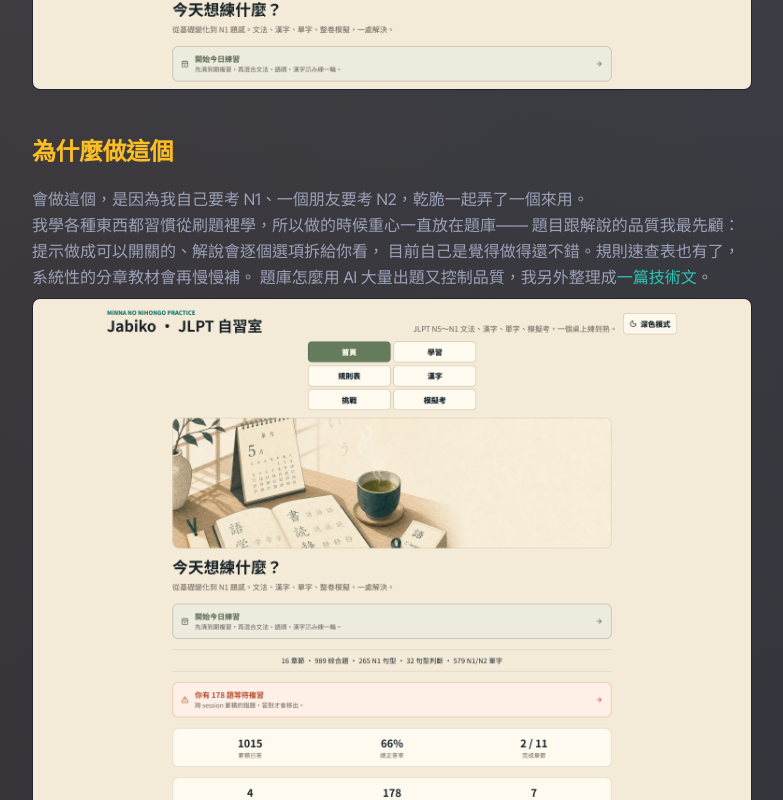
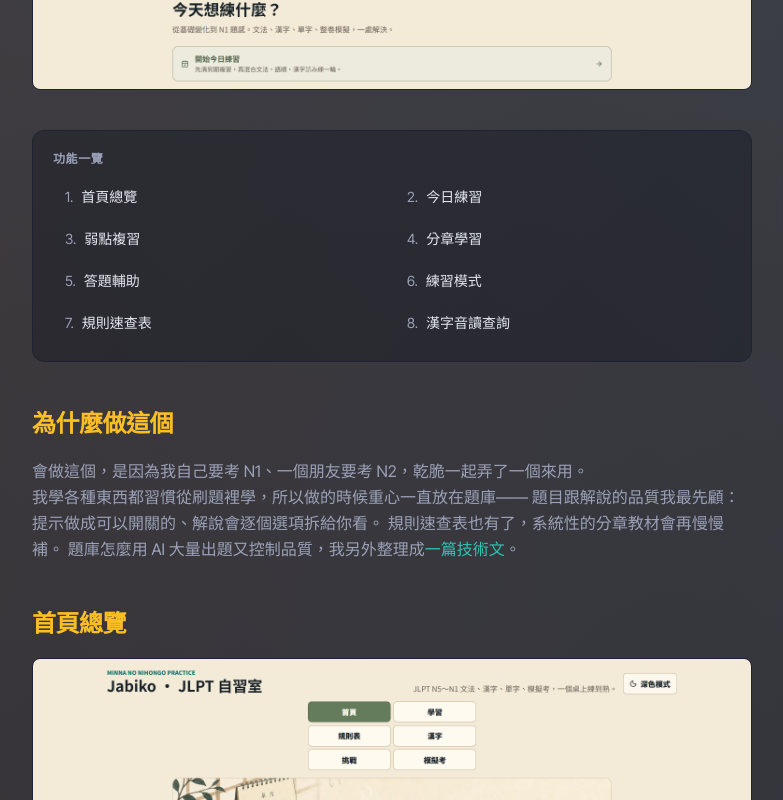
Before and after one commit to HanaYukii/hanayukii-site, a Next.js app: page /blog/jabiko-jlpt-app in a window 1280 px wide. Shown: the part 640-1440 px from the top of the page, without its empty margins (248-1031 px from the left). Built offline with nearby package versions, Linux system fonts and the light colour scheme.

Commit message:
Revise /blog/jabiko-jlpt-app — lead with 學習/答題, add feature TOC + PWA note, trim AI-tone

```diff
--- a/src/app/blog/jabiko-jlpt-app/page.tsx
+++ b/src/app/blog/jabiko-jlpt-app/page.tsx
@@ -71,6 +71,35 @@ export default function JabikoJlptApp() {
         />
       </FadeIn>
 
+      <FadeIn delay={0.1}>
+        <nav className="my-10 rounded-xl border border-border bg-surface/40 p-5">
+          <p className="mb-3 text-xs font-bold uppercase tracking-wider text-text-muted">
+            功能一覽
+          </p>
+          <div className="grid grid-cols-1 gap-1.5 sm:grid-cols-2">
+            {[
+              { id: "home", title: "首頁總覽" },
+              { id: "today", title: "今日練習" },
+              { id: "srs", title: "弱點複習" },
+              { id: "learn", title: "分章學習" },
+              { id: "answering", title: "答題輔助" },
+              { id: "modes", title: "練習模式" },
+              { id: "rules", title: "規則速查表" },
+              { id: "kanji-lookup", title: "漢字音讀查詢" },
+            ].map((item, i) => (
+              <a
+                key={item.id}
+                href={`#${item.id}`}
+                className="flex items-center gap-2 rounded-lg px-3 py-2 text-sm text-text transition-colors hover:bg-surface-hover hover:text-primary"
+              >
+                <span className="text-text-muted">{i + 1}.</span>
+                {item.title}
+              </a>
+            ))}
+          </div>
+        </nav>
+      </FadeIn>
+
       <div className="prose-custom space-y-2 leading-relaxed text-text-muted [&_code]:rounded [&_code]:bg-surface [&_code]:px-1.5 [&_code]:py-0.5 [&_code]:text-sm [&_code]:text-primary [&_strong]:text-text">
         {/* ============ 為什麼做這個 ============ */}
         <FadeIn>
@@ -80,8 +109,8 @@ export default function JabikoJlptApp() {
           </p>
           <p>
             我學各種東西都習慣從刷題裡學，所以做的時候重心一直放在題庫——
-            題目跟解說的品質我最先顧：提示做成可以開關的、解說會逐個選項拆給你看，
-            目前自己是覺得做得還不錯。規則速查表也有了，系統性的分章教材會再慢慢補。
+            題目跟解說的品質我最先顧：提示做成可以開關的、解說會逐個選項拆給你看。
+            規則速查表也有了，系統性的分章教材會再慢慢補。
             題庫怎麼用 AI 大量出題又控制品質，我另外整理成
             <Link href="/blog/ai-exam-authoring-workflow" className="text-primary hover:underline">
               一篇技術文
@@ -92,6 +121,7 @@ export default function JabikoJlptApp() {
 
         {/* ============ 首頁總覽 ============ */}
         <FadeIn>
+          <Heading id="home">首頁總覽</Heading>
           <Image
             src="/images/jabiko-home-full.png"
             alt="Jabiko 首頁主畫面：練習入口、各模式與使用狀況"
@@ -147,31 +177,6 @@ export default function JabikoJlptApp() {
           />
         </FadeIn>
 
-        {/* ============ 練習模式 ============ */}
-        <FadeIn>
-          <Heading id="modes">練習模式</Heading>
-          <p>
-            模式照目的分了幾種：打底的「基礎變化」（可挑詞類、變化目標，題庫大小即時重算）、
-            「句中填空」、「句型練習」；備考的「綜合考題庫」和照範圍分的「N1／N2／N4 備考」；
-            還有專練漢字読み的「單字讀音」。
-          </p>
-          <Image
-            src="/images/jabiko-modes.png"
-            alt="練習模式選單／基礎變化篩選畫面"
-            width={1830}
-            height={1140}
-            className="my-5 h-auto w-full rounded-lg border border-border"
-          />
-          <p className="mt-4">每組要練幾題自己決定——10、20、30、50，或「全部」。</p>
-          <Image
-            src="/images/jabiko-session.png"
-            alt="每組題數：10／20／30／50／全部"
-            width={484}
-            height={352}
-            className="my-4 h-auto w-[280px] max-w-full rounded-lg border border-border"
-          />
-        </FadeIn>
-
         {/* ============ 分章學習 ============ */}
         <FadeIn>
           <Heading id="learn">分章學習</Heading>
@@ -185,40 +190,6 @@ export default function JabikoJlptApp() {
             alt="分章學習：左邊章節索引，右邊單章的規則、例子與陷阱"
             width={2048}
             height={2955}
-            className="my-5 h-auto w-full rounded-lg border border-border"
-          />
-        </FadeIn>
-
-        {/* ============ 規則速查表 ============ */}
-        <FadeIn>
-          <Heading id="rules">規則速查表</Heading>
-          <p>
-            只想查規則、不想進練習的話，「規則」這頁把動詞變化、ます／て形、各種接續都整理成表，
-            一頁掃過去就好。
-          </p>
-          <Image
-            src="/images/jabiko-rules.png"
-            alt="規則速查表：動詞變化等整理成表"
-            width={2048}
-            height={1573}
-            className="my-5 h-auto w-full rounded-lg border border-border"
-          />
-        </FadeIn>
-
-        {/* ============ 漢字音讀查詢 ============ */}
-        <FadeIn>
-          <Heading id="kanji-lookup">漢字音讀查詢</Heading>
-          <p>
-            漢字讀音最容易在濁音、長短音上栽跟頭。除了「單字讀音」的刷題，另外有一個查詢工具：
-            照等級或關鍵字找漢字，點開卡片會列出它的音讀和真實例詞，旁邊的按鈕還能點來聽讀音。
-            某個字到底長音還是短音、有沒有濁，查一下、聽一下就清楚了。
-          </p>
-          {/* 截圖：漢字音讀查詢卡片畫面 */}
-          <Image
-            src="/images/jabiko-kanji.png"
-            alt="漢字音讀查詢卡片畫面"
-            width={2244}
-            height={1119}
             className="my-5 h-auto w-full rounded-lg border border-border"
           />
         </FadeIn>
@@ -268,6 +239,65 @@ export default function JabikoJlptApp() {
           />
         </FadeIn>
 
+        {/* ============ 練習模式 ============ */}
+        <FadeIn>
+          <Heading id="modes">練習模式</Heading>
+          <p>
+            模式照目的分了幾種：打底的「基礎變化」（可挑詞類、變化目標，題庫大小即時重算）、
+            「句中填空」、「句型練習」；備考的「綜合考題庫」和照範圍分的「N1／N2／N4 備考」；
+            還有專練漢字読み的「單字讀音」。
+          </p>
+          <Image
+            src="/images/jabiko-modes.png"
+            alt="練習模式選單／基礎變化篩選畫面"
+            width={1830}
+            height={1140}
+            className="my-5 h-auto w-full rounded-lg border border-border"
+          />
+          <p className="mt-4">每組要練幾題自己決定——10、20、30、50，或「全部」。</p>
+          <Image
+            src="/images/jabiko-session.png"
+            alt="每組題數：10／20／30／50／全部"
+            width={484}
+            height={352}
+            className="my-4 h-auto w-[280px] max-w-full rounded-lg border border-border"
+          />
+        </FadeIn>
+
+        {/* ============ 規則速查表 ============ */}
+        <FadeIn>
+          <Heading id="rules">規則速查表</Heading>
+          <p>
+            只想查規則、不想進練習的話，「規則」這頁把動詞變化、ます／て形、各種接續都整理成表，
+            一頁掃過去就好。
+          </p>
+          <Image
+            src="/images/jabiko-rules.png"
+            alt="規則速查表：動詞變化等整理成表"
+            width={2048}
+            height={1573}
+            className="my-5 h-auto w-full rounded-lg border border-border"
+          />
+        </FadeIn>
+
+        {/* ============ 漢字音讀查詢 ============ */}
+        <FadeIn>
+          <Heading id="kanji-lookup">漢字音讀查詢</Heading>
+          <p>
+            漢字讀音最容易在濁音、長短音上栽跟頭。除了「單字讀音」的刷題，另外有一個查詢工具：
+            照等級或關鍵字找漢字，點開卡片會列出它的音讀和真實例詞，旁邊的按鈕還能點來聽讀音。
+            某個字到底長音還是短音、有沒有濁，查一下、聽一下就清楚了。
+          </p>
+          {/* 截圖：漢字音讀查詢卡片畫面 */}
+          <Image
+            src="/images/jabiko-kanji.png"
+            alt="漢字音讀查詢卡片畫面"
+            width={2244}
+            height={1119}
+            className="my-5 h-auto w-full rounded-lg border border-border"
+          />
+        </FadeIn>
+
         {/* ============ 小結 ============ */}
         <FadeIn>
           <Heading id="wrap">小結</Heading>
@@ -281,11 +311,10 @@ export default function JabikoJlptApp() {
             >
               jabiko.pages.dev
             </a>
-            ，打開就能練。
-            用了覺得哪裡怪、或想要什麼功能，都歡迎跟我說。
+            ，打開就能練，完全免費。想常用的話，瀏覽器選「加入主畫面」就能裝到手機，離線也能練。
           </p>
           <p>
-            Jabiko 就是個會自己幫你盯錯題的 JLPT 自習室，每天開來點一下就有得練。
+            題庫和功能到考試前都會持續加、持續修。用了覺得哪裡怪、或想要什麼功能，都歡迎跟我說。
           </p>
         </FadeIn>
       </div>
```
